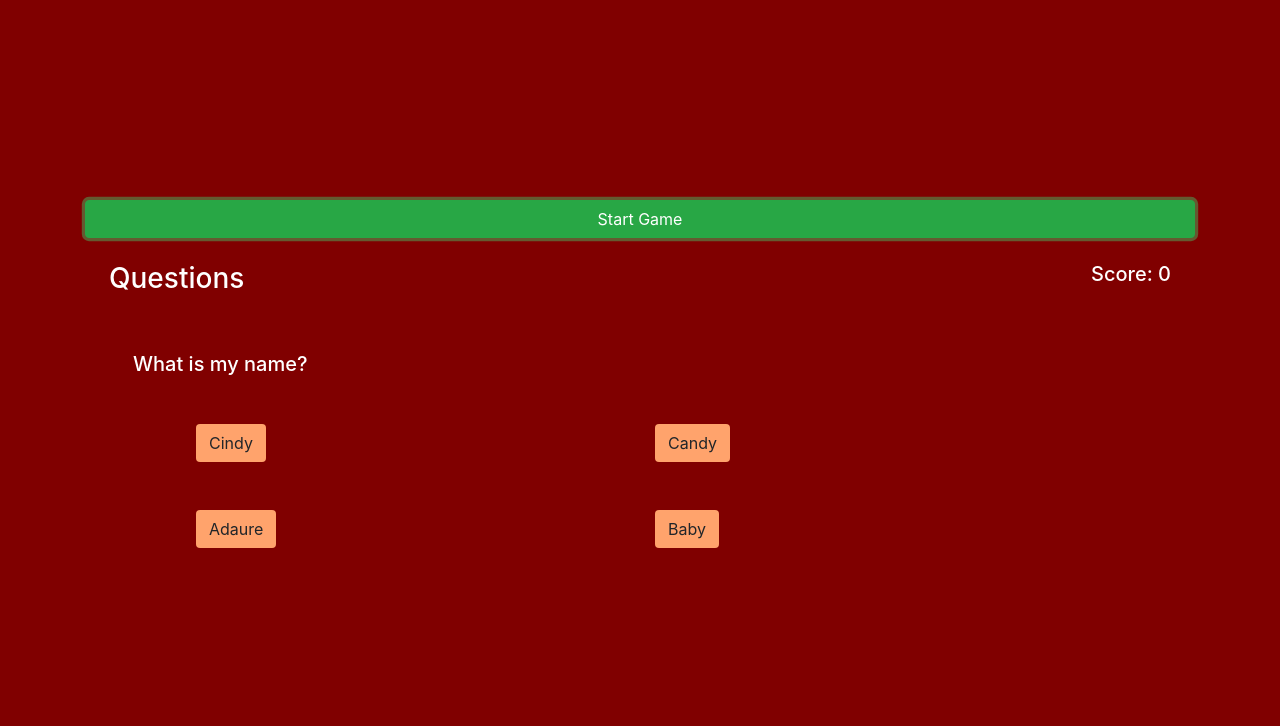
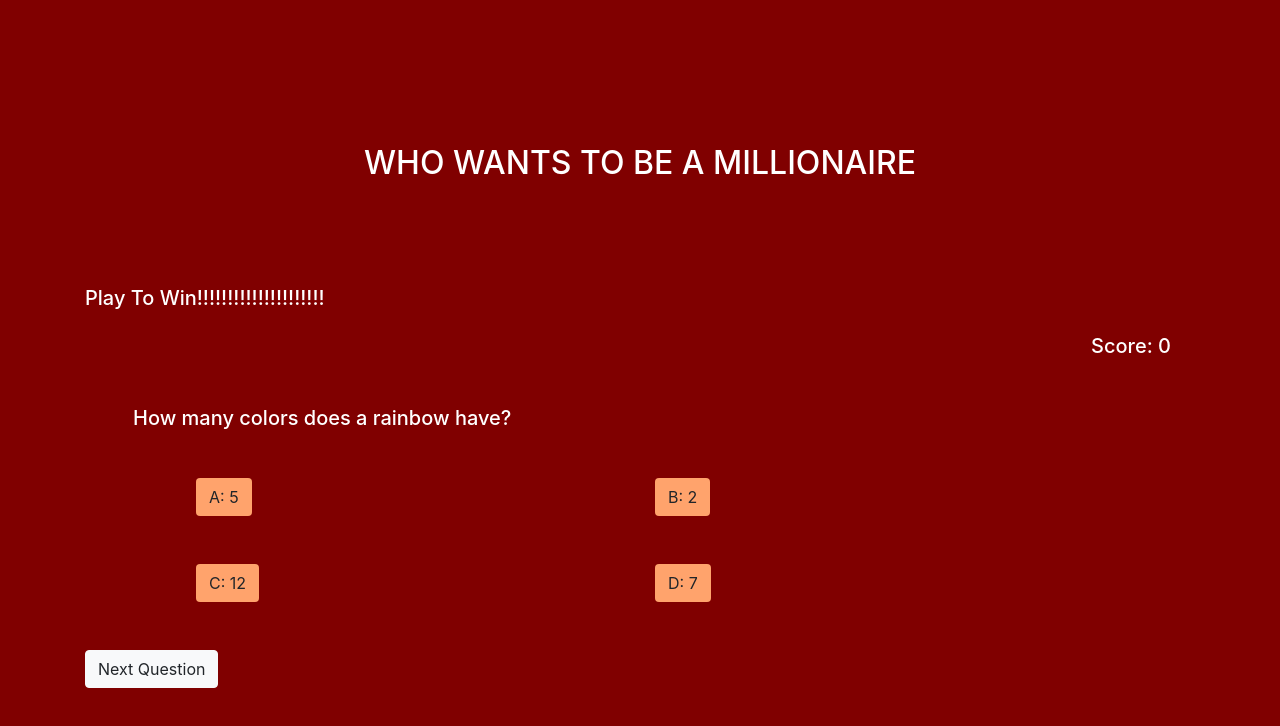
Before and after one commit to Candor-Dennis/millionaire, a plain HTML site: page index.html in a window 1280 px wide. Both pictures are taken after a click on the button "Start Game". Drawn offline with Linux system fonts and the light colour scheme.

Commit message:
MOdified UI, added a few functionalities, created random question function

```diff
--- a/index.html
+++ b/index.html
@@ -7,25 +7,28 @@
 	<link rel="stylesheet" type="text/css" href="bootstrap/css/bootstrap.css">
 	<link rel="stylesheet" type="text/css" href="bootstrap/css/style.css">
 </head>
-<body>
+<body class="p-5">
 
 	<!-- header section -->
 
 	<div class="container text-white">
 
 			<div class="m-5 p-5 text-center">
-				<h2></h2>
+				<h2>WHO WANTS TO BE A MILLIONAIRE</h2>
 			</div>
 
-			<div class="">
+			<div>
 				<button class=" btn btn-success w-100" id="start" onclick="startQuiz()">Start Game</button>
+			</div>
 
+			<div>
+				<h5 id="show" class="d-none">Play To Win!!!!!!!!!!!!!!!!!!!!!</h5>
 			</div>
 
 
-			<div class="d-flex justify-content-between m-4 ">
-				<h3>Questions</h3>
-				<h5>Score: <span id="score">0</span></h5>
+			<div class="text-right m-4" >
+				<!-- <h4 class="">Questions</h4> -->
+				<h5 class="d-none" id="show2">Score: <span id="score">0</span></h5>
 			</div>
 
 
@@ -36,21 +39,25 @@
 
 				<div class="row m-5">
 					<div class="col-sm-6">
-						<button class="btn my-color" id="answerA" onclick="checkAnswer()"></button>
+						<button class="btn my-color" id="answerA" onclick="checkAnswer(this.innerText, document,getElementById('question').childNodes[0].innerHTML)"></button>
 					</div>
 					<div class="col-sm-6">
-						<button class="btn my-color" id="answerB" onclick="checkAnswer()"></button>
+						<button class="btn my-color" id="answerB" onclick="checkAnswer(this.innerText)"></button>
 					</div>
 				</div>
 				<!-- second answers -->
 				<div class="row m-5">
 					<div class="col-sm-6">
-						<button class="btn my-color" id="answerC" onclick="checkAnswer()"></button>
+						<button class="btn my-color" id="answerC" onclick="checkAnswer(this.innerText)"></button>
 					</div>
 					<div class="col-sm-6">
-						<button class="btn my-color" id="answerD" onclick="checkAnswer()"></button>
+						<button class="btn my-color" id="answerD" onclick="checkAnswer(this.innerText)"></button>
 					</div>
 				</div>
+			</div>
+
+			<div class="">
+				<button class="btn btn-light mx-auto" onclick="startQuiz()">Next Question</button>
 			</div>
 	</div>
 
@@ -60,5 +67,6 @@
 	<script type="text/javascript" src="bootstrap/js/bootstrap.js"></script>
 	<script type="text/javascript" src="js/index.js"></script>
 
+
 </body>
 </html>
--- a/js/index.js
+++ b/js/index.js
@@ -1,82 +1,62 @@
-'use strict'
+"use strict"
 
 
-
- let questionContainer = document.getElementById('question');
- let optionOne = document.getElementById('answerA');
- let optionTwo = document.getElementById('answerB');
- let optionThree = document.getElementById('answerC');
- let optionFour = document.getElementById('answerD');
- let score = document.getElementById('score')
- let startGame = document.getElementById('start');
- let getQuestion = 0;
-
-let myQuestions = [{
+let myQuestions = {
 
 		question1 : {
-			questionTitle:"What is my name?",
 
-			questionOptions : {
+				questionTitle:"What is my name?",
 				opt1: "Cindy",
 				opt2: "Candy",
 				opt3: "Adaure",
-				opt4:"Baby"
-			},
-			correct:"Adaure"
-		},
+				opt4:"Baby",
+			   correct:"Adaure"
+		 },
 
 		question2 : {
+
 			questionTitle:"When was the last Teen Hack held?",
-
-			questionOptions: {
 				opt1: " A: 2003",
 				opt2: "B: 2019",
 				opt3: "C: 2012",
-				opt4:"D: Never"
-			},
-			correct: "C: 2012"
+				opt4:"D: Never",
+			   correct: "C: 2012"
 		},
 
 		question3 : {
-			questionTitle:"How many colors doe a rainbow have?",
-
-			questionOptions: {
+			questionTitle:"How many colors does a rainbow have?",
 				opt1: " A: 5",
 				opt2: "B: 2",
 				opt3: " C: 12",
-				opt4:"D: 7"
-			},
-			correct: "D: 7"
+				opt4:"D: 7",
+			    correct: "D: 7"
 		}
-	}];
- 	function startQuiz(){
+	};
 
-	 	for (let i = 0 ;  i < myQuestions.length ; i++) {
-
-	      questionContainer.innerHTML = myQuestions[i].question1.questionTitle;
-	      optionOne.innerHTML = myQuestions[i].question1.questionOptions.opt1;
-	      optionTwo.innerHTML = myQuestions[i].question1.questionOptions.opt2;
-	      optionThree.innerHTML = myQuestions[i].question1.questionOptions.opt3;
-	      optionFour.innerHTML = myQuestions[i].question1.questionOptions.opt4;
-	    }
-	    console.log(questionContainer);
- }
+	 let questionContainer = document.getElementById('question');
+	 let optionOne = document.getElementById('answerA');
+	 let optionTwo = document.getElementById('answerB');
+	 let optionThree = document.getElementById('answerC');
+	 let optionFour = document.getElementById('answerD');
+	 let score = document.getElementById('score')
+	 let startGame = document.getElementById('start');
 
 
- 	function checkAnswer(){
-	 	for (let i = 0 ;  i < myQuestions.length ; i++) {
+	 function startQuiz(){
+	 		const key = Object.keys(myQuestions);
+			const randomIndex = key[Math.floor(Math.random() * key.length)];
+			const question = myQuestions[randomIndex];
 
-	 		if (optionOne.innerText == myQuestions[i].question1.correct) {
-	 			alert('weldone')
-	 		} else if(optionTwo.innerText == myQuestions[i].question1.correct){
-	 			alert('weldone')
-	 		}else if(optionThree.innerText == myQuestions[i].question1.correct){
-	 			alert('weldone')
-	 		}else if(optionFour.innerText == myQuestions[i].question1.correct){
-	 			alert('weldone')
-	 		}else{
-	 			alert('you failed')
-	 		}
-	    }
-	    console.log(optionOne)
+			questionContainer.innerHTML = question.questionTitle;
+			optionOne.innerHTML = question.opt1;
+			optionTwo.innerHTML = question.opt2;
+	      	optionThree.innerHTML = question.opt3;
+	      	optionFour.innerHTML = question.opt4;
+	      	let play = startGame.classList.add("d-none");
+	      	let newPlay = document.getElementById('show').classList.remove("d-none");
+	      	let showScore = document.getElementById('show2').classList.remove("d-none");
 	 }
+
+	 function checkAnswer(data, question){
+	 	console.log(question);
+	 }
```
Also changed, not shown: js/makeup.js (added, +79 -0 lines).
